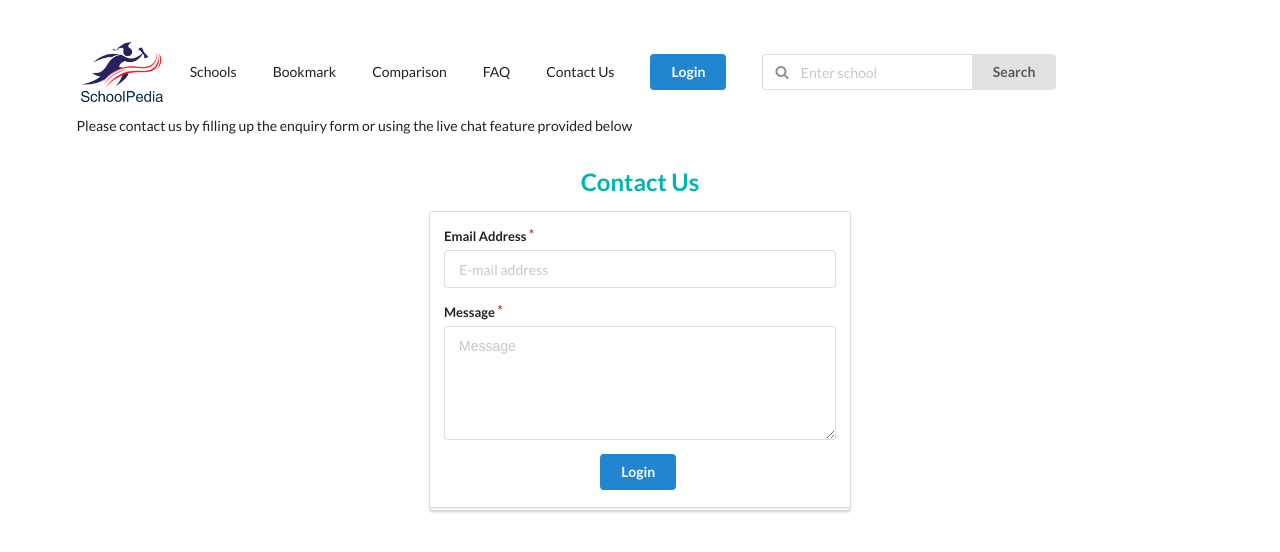
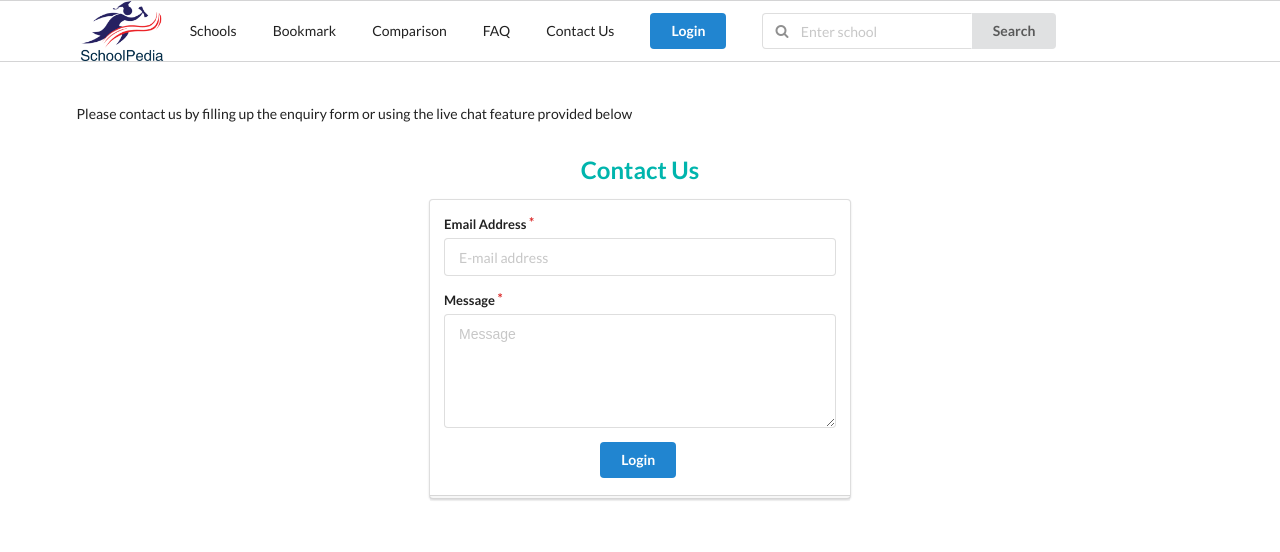
Before and after one commit to kevinluvian/schoolpedia-frontend, a website: page src/user_contact_us.html in a window 1280 px wide. Drawn offline with nearby package versions, Linux system fonts and the light colour scheme.

Commit message:
Update user_contact_us.html

```diff
--- a/src/user_contact_us.html
+++ b/src/user_contact_us.html
@@ -36,6 +36,7 @@
     </style>
 </head>
 <body>
+    <div class="ui attached stackable menu">
     <div class="ui container">
         <!--HEADER MENU-->
         <div class="ui secondary menu">
@@ -60,7 +61,11 @@
                 </div>
             <!--</div> -->
         </div>
+        </div>
+    </div>
+
         <!--CONTENT STARTS HERE-->
+        <div class="ui container">
         <p>Please contact us by filling up the enquiry form or using the live chat feature provided below</p>
         <div class="ui middle aligned center aligned grid" style="margin-top:20px">
             <div class="column">
```
